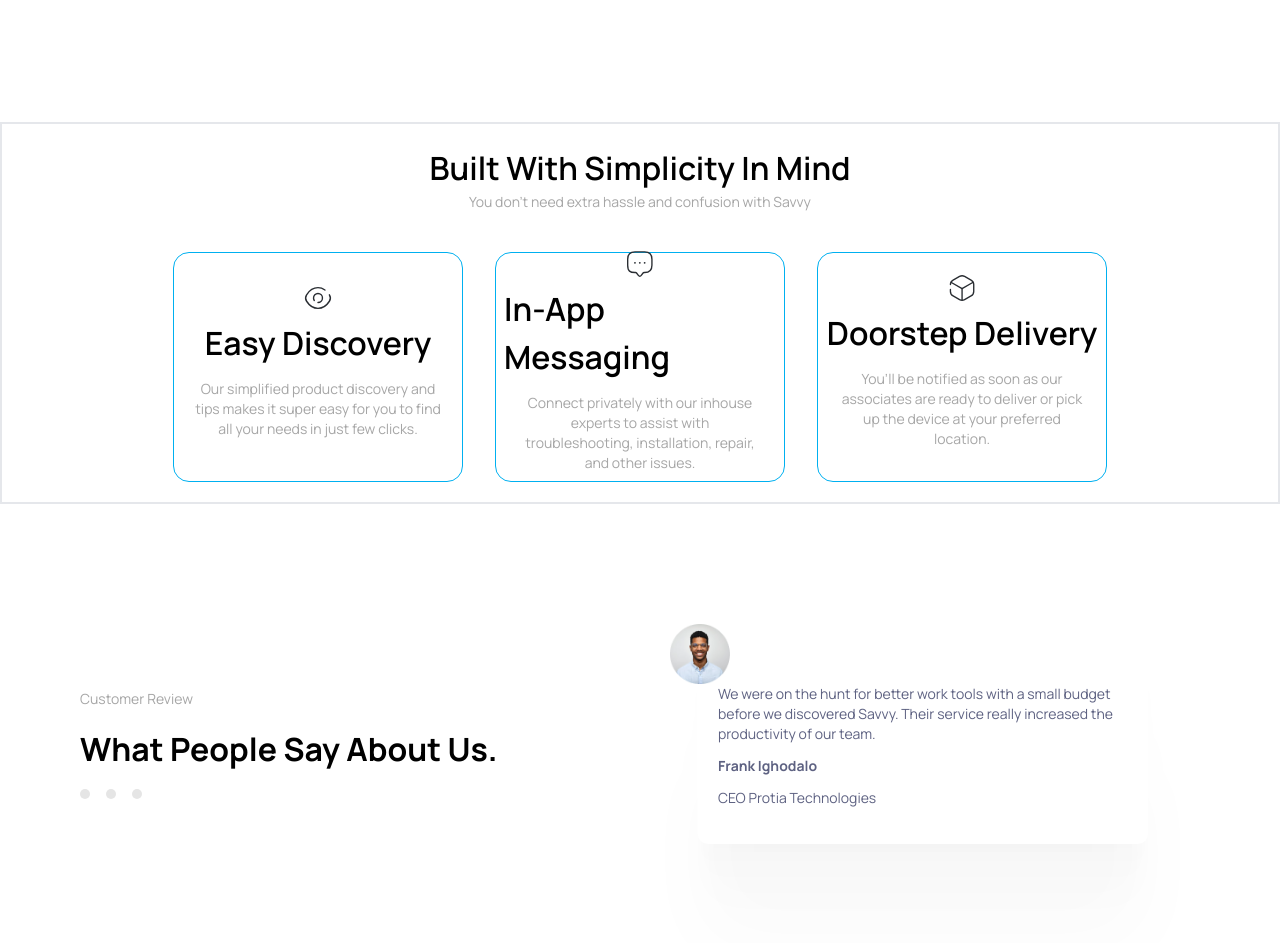
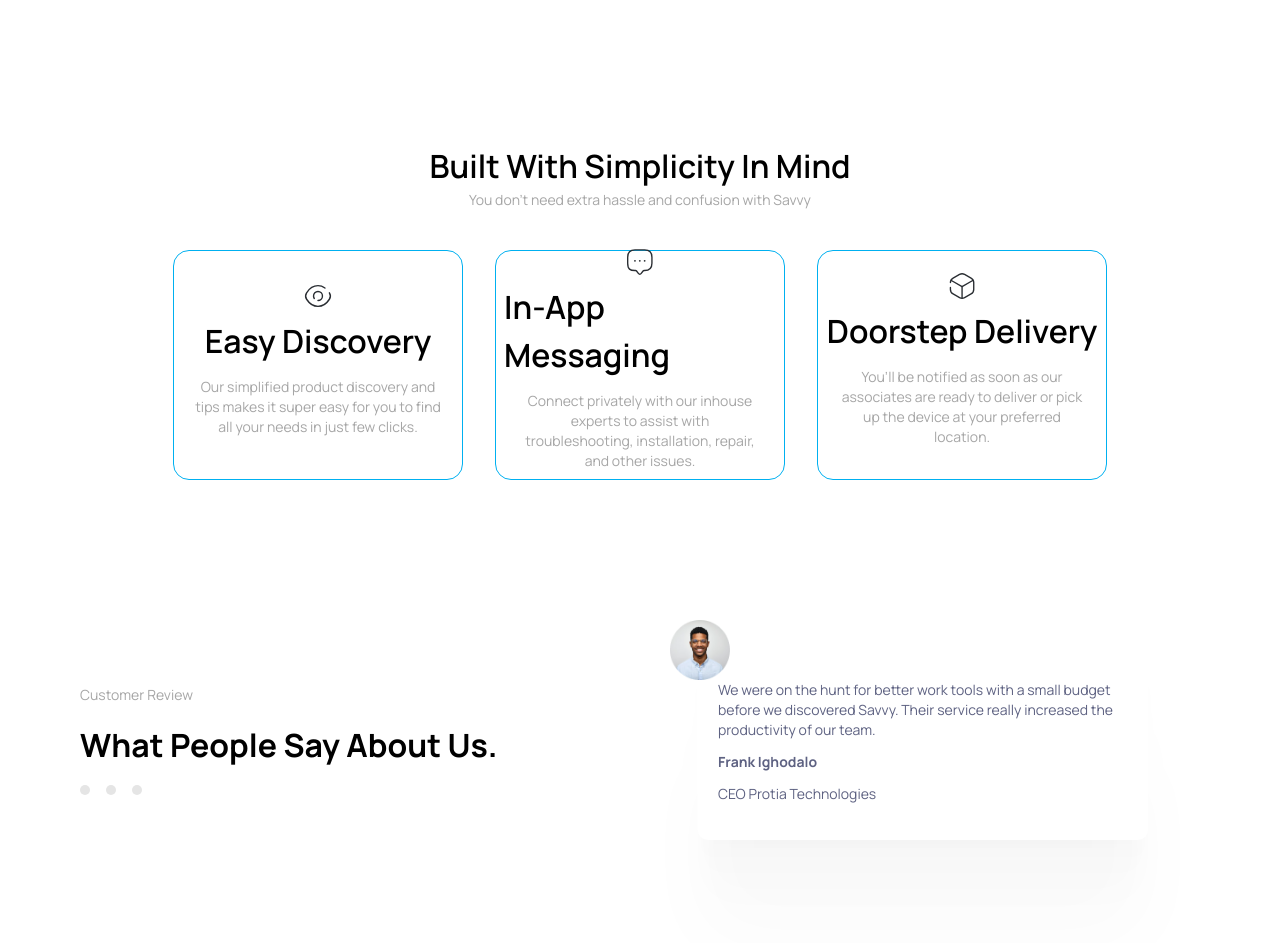
Before and after one commit to SavvyAfrica/savvyWaitlist, a Next.js app: page / in a window 1280 px wide. Shown: the part 1900-2843 px from the top of the page. Built offline with nearby package versions, Linux system fonts and the light colour scheme.

Commit message:
Pushing updates

```diff
--- a/features/hompage/frame4/frame.tsx
+++ b/features/hompage/frame4/frame.tsx
@@ -42,7 +42,7 @@ preferred location.`,
 
 const Frame = () => {
   return (
-    <div className='w-full flex flex-col items-center justify-center mb-20 border-2 py-5 px-5 lg:pt-5 lg:pb-5 lg:pl-20 lg:pr-20'>
+    <div className='w-full flex flex-col items-center justify-center mb-20  py-5 px-5 lg:pt-5 lg:pb-5 lg:pl-20 lg:pr-20'>
       <div className='flex justify-center items-center flex-col'>
         <Text
           variant='home_heading_3_32px'
--- a/features/hompage/frame5/frame.tsx
+++ b/features/hompage/frame5/frame.tsx
@@ -88,7 +88,9 @@ const Frame = () => {
   }, [card, move])
 
   return (
-    <div className='w-full grid grid-cols-2 gap-5 items-center py-5 px-5 lg:pt-5 lg:pb-5 lg:pl-20 lg:pr-20 h-[320px]'>
+    <div
+      className={`maxWidth mx-auto w-full grid grid-cols-2 gap-5 items-center py-5 px-5 lg:pt-5 lg:pb-5 lg:pl-20 lg:pr-20 h-[320px]`}
+    >
       <div className='space-y-4'>
         <Text variant='paragraph_4' className='text-[#A6A6A6]'>
           Customer Review
```
